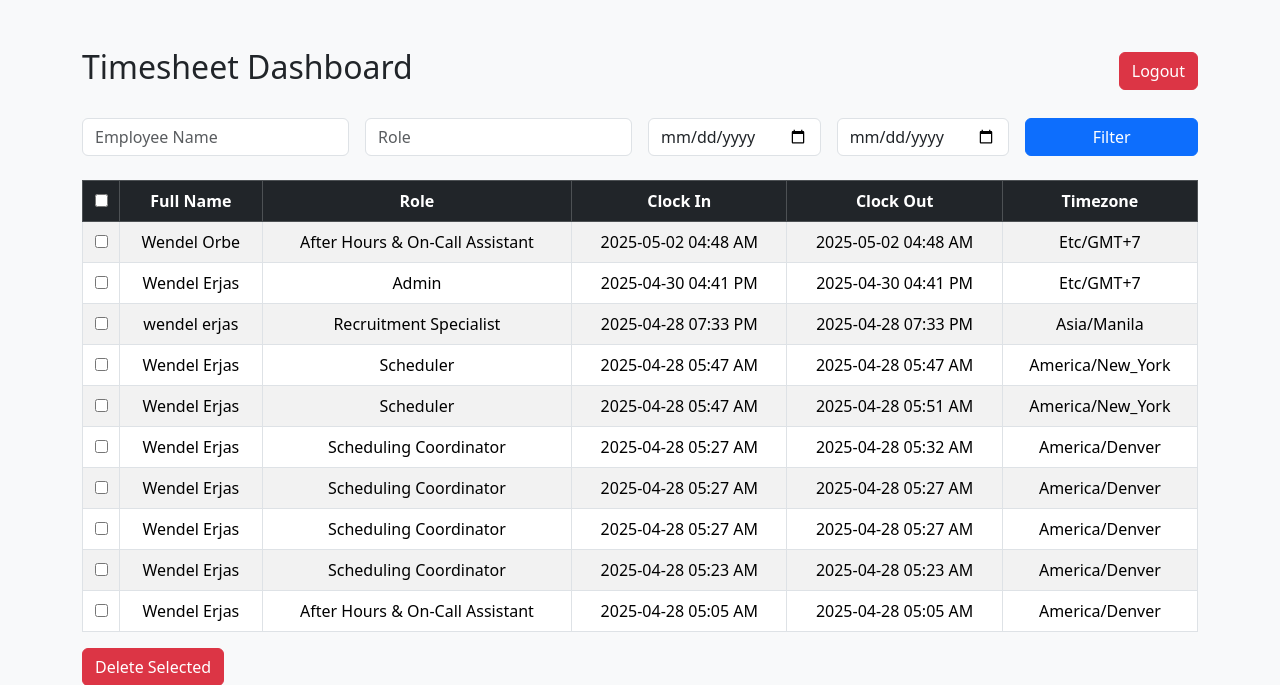
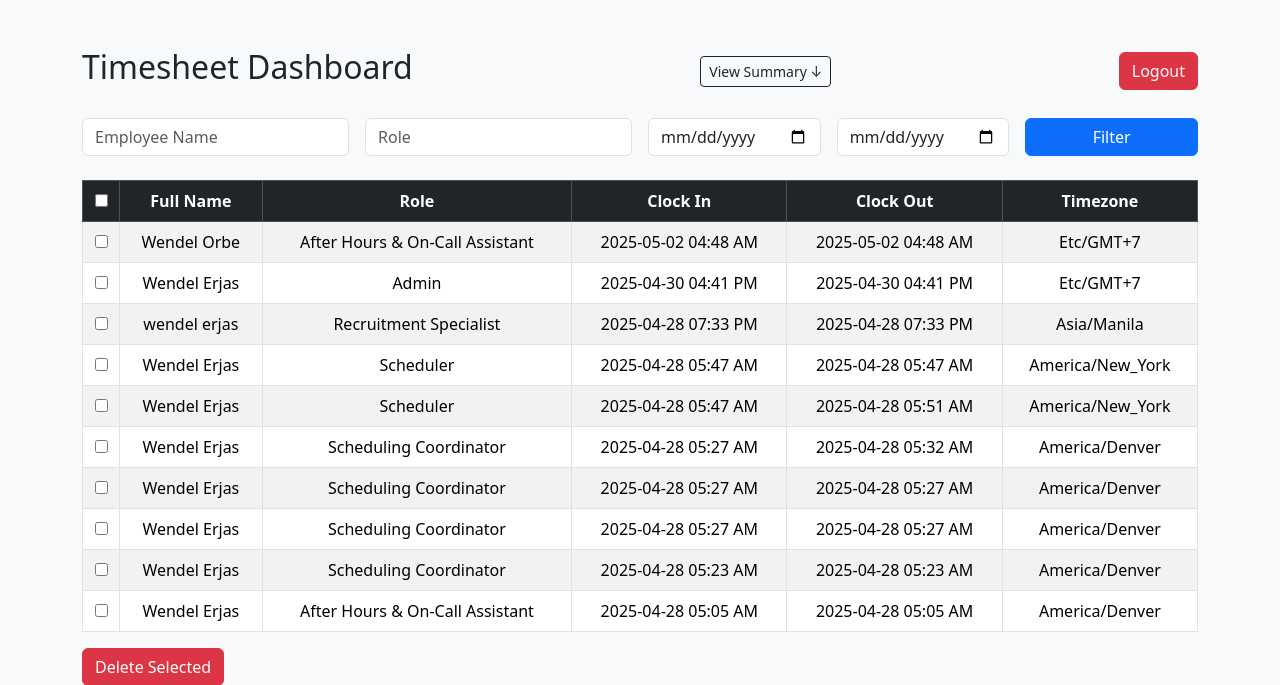
Before and after one commit to kesha321/time-tracker-app, a Flask app: page /dashboard in a window 1280 px wide. Shown: the top 685 px of the page. Run offline with Flask 3, Linux system fonts and the light colour scheme; a user stored in the database is signed in.

Commit message:
Your update

```diff
--- a/templates/dashboard.html
+++ b/templates/dashboard.html
@@ -12,6 +12,7 @@
 <div class="container mt-5">
   <div class="d-flex justify-content-between align-items-center mb-4">
     <h2>Timesheet Dashboard</h2>
+    <a href="#summary" class="btn btn-outline-dark btn-sm">View Summary ↓</a>
     <a href="{{ url_for('logout') }}" class="btn btn-danger">Logout</a>
   </div>
 
@@ -74,7 +75,7 @@
   </form>
 
   <!-- Total Hours Table -->
-  <div class="mt-5">
+  <div id="summary" class="mt-5">
     <h4>Total Hours Worked per Employee</h4>
     <table class="table table-bordered table-striped text-center align-middle">
       <thead class="table-dark">
```
